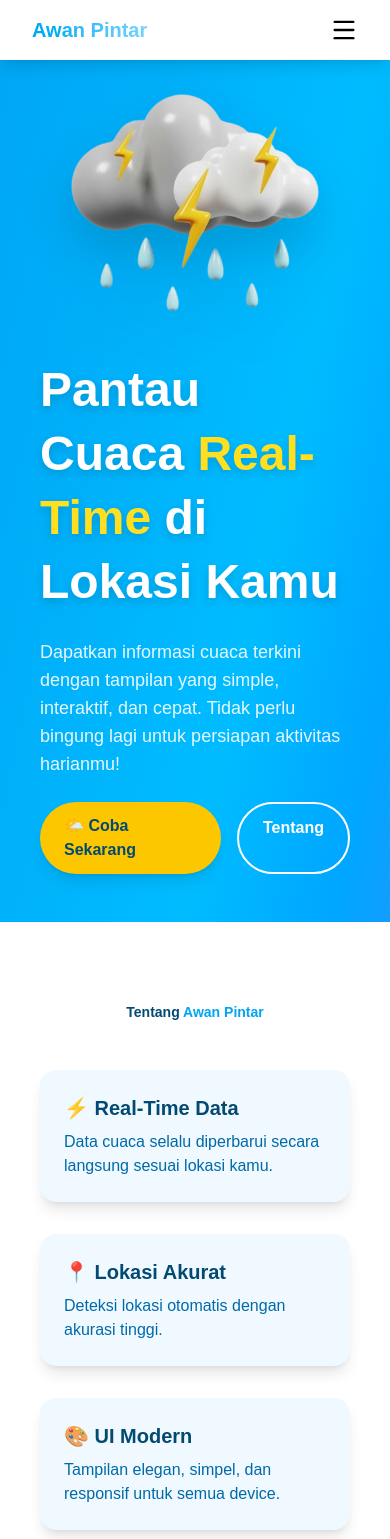
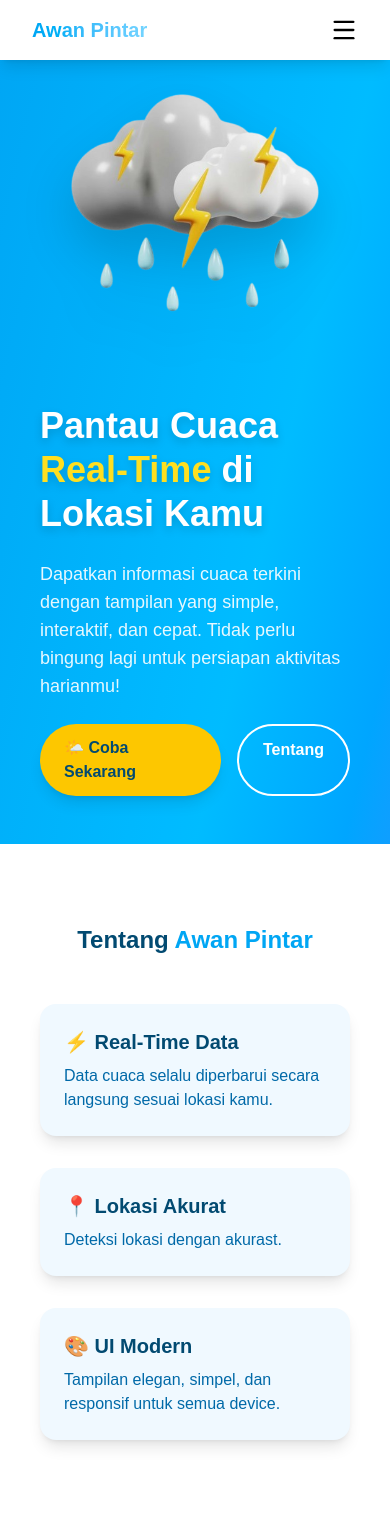
Before and after one commit to jodijonatan/awan-pintar, a Next.js app: page / in a window 390 px wide. Shown: the top 1539 px of the page. Built offline with nearby package versions, Linux system fonts and the light colour scheme.

Commit message:
update home and about ui

```diff
--- a/src/app/page.jsx
+++ b/src/app/page.jsx
@@ -12,7 +12,7 @@ export default function HomePage() {
       >
         {/* Text Content */}
         <div className="max-w-2xl space-y-6">
-          <h1 className="text-5xl lg:text-6xl font-extrabold leading-16 drop-shadow-lg">
+          <h1 className="text-4xl leading-11 lg:text-6xl font-extrabold md:leading-16 drop-shadow-lg">
             Pantau Cuaca <span className="text-yellow-300">Real-Time</span> di
             Lokasi Kamu
           </h1>
@@ -53,7 +53,7 @@ export default function HomePage() {
         id="about"
         className="min-h-screen px-10 lg:px-32 py-20 bg-white text-sky-900"
       >
-        <h1 className="text-sm lg:text-5xl font-bold text-center mb-12">
+        <h1 className="text-2xl lg:text-5xl font-bold text-center mb-12">
           Tentang <span className="text-sky-500">Awan Pintar</span>
         </h1>
 
@@ -66,9 +66,7 @@ export default function HomePage() {
           </div>
           <div className="bg-sky-50 p-6 rounded-2xl shadow-lg hover:shadow-xl hover:-translate-y-2 transition-all duration-300">
             <h2 className="text-xl font-bold mb-2">📍 Lokasi Akurat</h2>
-            <p className="text-sky-700">
-              Deteksi lokasi otomatis dengan akurasi tinggi.
-            </p>
+            <p className="text-sky-700">Deteksi lokasi dengan akurast.</p>
           </div>
           <div className="bg-sky-50 p-6 rounded-2xl shadow-lg hover:shadow-xl hover:-translate-y-2 transition-all duration-300">
             <h2 className="text-xl font-bold mb-2">🎨 UI Modern</h2>
```
